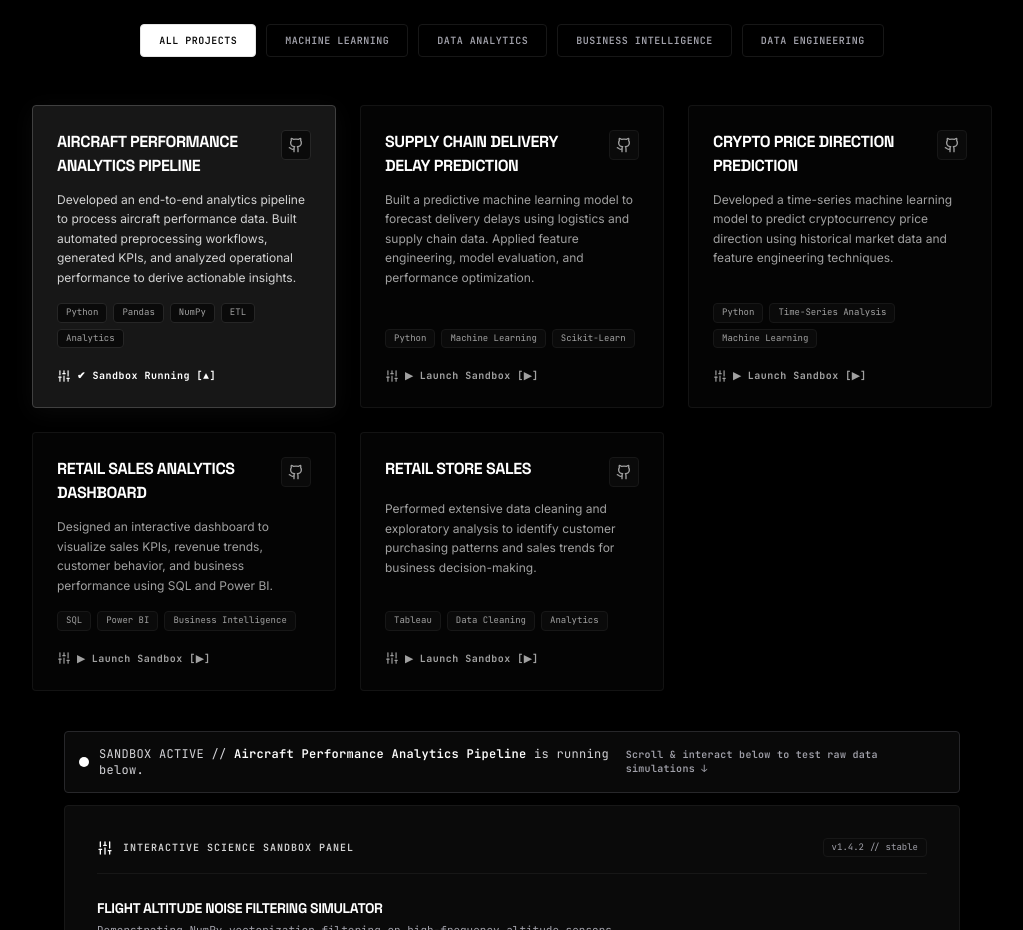
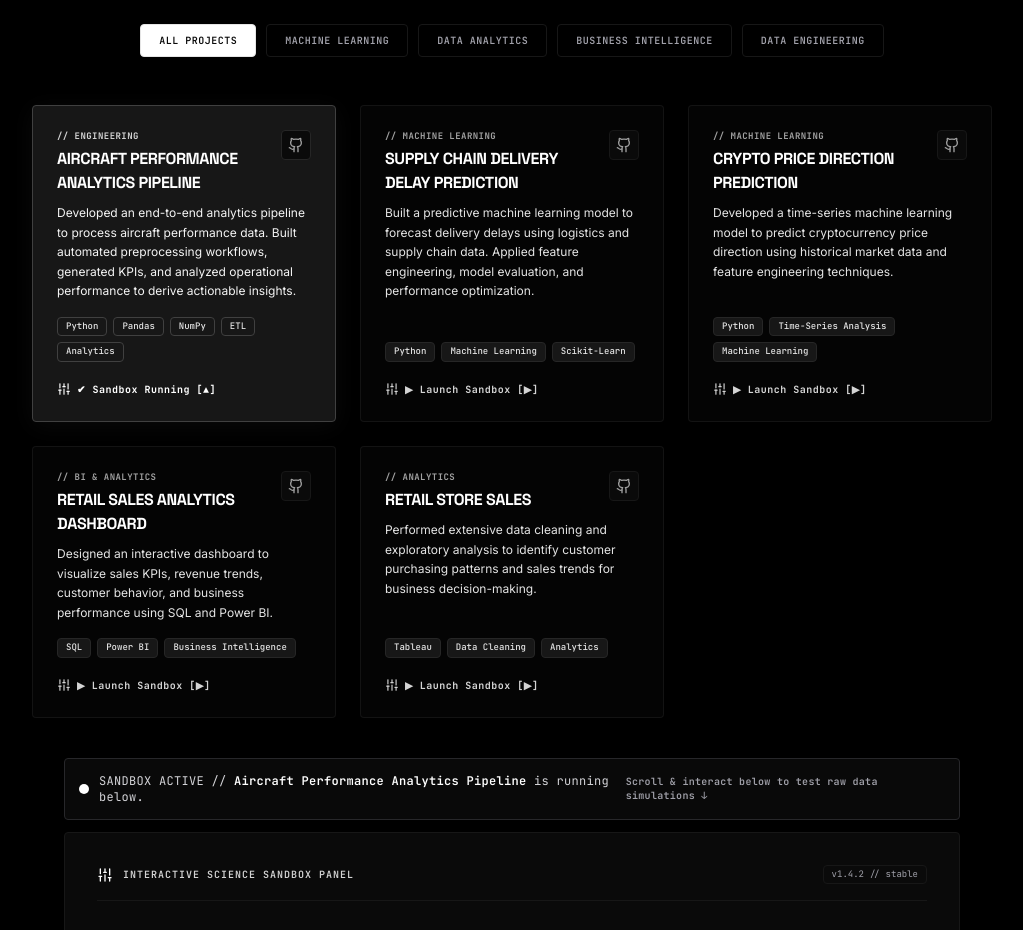
Before and after one commit to hitesh175/Hitesh_Portfolio, a React (Vite) app: page / in a window 1280 px wide. Shown: the part 6500-7430 px from the top of the page, without its empty margins (128-1151 px from the left). Built offline with nearby package versions, Linux system fonts and the light colour scheme.

Commit message:
Enhance ProjectCard with category labels and styles
Added a function to get category labels and updated styles for better visual distinction.

```diff
--- a/src/components/ProjectCard.tsx
+++ b/src/components/ProjectCard.tsx
@@ -60,6 +60,17 @@ export default function ProjectCard({ project, isActive, onClick }: ProjectCardP
     ? 'bg-neutral-900 border-neutral-700 shadow-[0_4px_24px_rgba(255,255,255,0.04)] text-white'
     : 'bg-neutral-50 border-neutral-200 hover:border-neutral-400 text-neutral-700 dark:bg-neutral-950/45 dark:border-neutral-900/80 dark:hover:border-neutral-800 dark:text-neutral-300';
 
+  const getCategoryLabel = (cat: string) => {
+    switch (cat) {
+      case 'data-science': return 'Data Science';
+      case 'ai': return 'AI';
+      case 'ml': return 'Machine Learning';
+      case 'web-dev': return 'Web Dev';
+      case 'bi': return 'BI & Analytics';
+      default: return cat.toUpperCase();
+    }
+  };
+
   return (
     <div style={{ perspective: 1000 }} className="w-full h-full">
       <motion.div
@@ -91,11 +102,16 @@ export default function ProjectCard({ project, isActive, onClick }: ProjectCardP
 
         {/* Content elevated relative to the backplate for 3D parallax feel */}
         <div className="relative z-10" style={{ transform: 'translateZ(15px)' }}>
-          <div className="flex justify-between items-start gap-4 mb-3 text-left">
-            <h3 className={`text-sm sm:text-base font-display font-bold uppercase tracking-tight transition-colors ${isActive ? 'text-white' : 'text-neutral-900 dark:text-white'}`}>
-              {project.title}
-            </h3>
-            <div className="flex items-center space-x-2" onClick={(e) => e.stopPropagation()}>
+          <div className="flex justify-between items-start gap-4 mb-2 text-left">
+            <div>
+              <span className={`text-[9px] font-mono font-bold uppercase tracking-wider block mb-1 ${isActive ? 'text-neutral-300' : 'text-neutral-600 dark:text-neutral-400'}`}>
+                // {getCategoryLabel(project.category)}
+              </span>
+              <h3 className={`text-sm sm:text-base font-display font-bold uppercase tracking-tight transition-colors ${isActive ? 'text-white' : 'text-neutral-900 dark:text-white'}`}>
+                {project.title}
+              </h3>
+            </div>
+            <div className="flex items-center space-x-2 flex-shrink-0" onClick={(e) => e.stopPropagation()}>
               <a
                 id={`btn-proj-github-${project.id}`}
                 href={project.githubLink}
@@ -109,7 +125,7 @@ export default function ProjectCard({ project, isActive, onClick }: ProjectCardP
             </div>
           </div>
 
-          <p className={`text-xs leading-relaxed mb-4 text-left transition-colors duration-300 ${isActive ? 'text-neutral-300' : 'text-neutral-600 dark:text-neutral-400 group-hover:text-neutral-800 dark:group-hover:text-neutral-300'}`}>
+          <p className={`text-xs leading-relaxed mb-4 text-left transition-colors duration-300 font-normal ${isActive ? 'text-neutral-100' : 'text-neutral-750 dark:text-neutral-200 group-hover:text-neutral-950 dark:group-hover:text-white'}`}>
             {project.description}
           </p>
         </div>
@@ -120,7 +136,7 @@ export default function ProjectCard({ project, isActive, onClick }: ProjectCardP
             {project.techStack.map((tech) => (
               <span
                 key={tech}
-                className={`px-2 py-0.5 text-[9px] font-mono rounded border transition-all ${isActive ? 'bg-neutral-950 text-neutral-400 border-neutral-800' : 'bg-neutral-100 dark:bg-neutral-950 text-neutral-500 dark:text-neutral-400 border-neutral-200 dark:border-neutral-900 group-hover:border-neutral-300 dark:group-hover:border-neutral-800'}`}
+                className={`px-2 py-0.5 text-[9px] font-mono font-medium rounded border transition-all ${isActive ? 'bg-neutral-900 text-neutral-200 border-neutral-700' : 'bg-neutral-100 dark:bg-neutral-900 text-neutral-800 dark:text-neutral-200 border-neutral-200 dark:border-neutral-800 group-hover:border-neutral-400 dark:group-hover:border-neutral-600'}`}
               >
                 {tech}
               </span>
@@ -137,7 +153,7 @@ export default function ProjectCard({ project, isActive, onClick }: ProjectCardP
             className={`text-[10px] font-bold font-mono tracking-wider flex items-center space-x-1.5 transition-colors cursor-pointer ${
               isActive
                 ? 'text-white'
-                : 'text-neutral-500 dark:text-neutral-400 group-hover:text-neutral-900 dark:group-hover:text-white hover:text-neutral-900'
+                : 'text-neutral-700 dark:text-neutral-300 group-hover:text-neutral-950 dark:group-hover:text-white hover:text-neutral-950'
             }`}
           >
             <Sliders className="w-3.5 h-3.5" />
```
